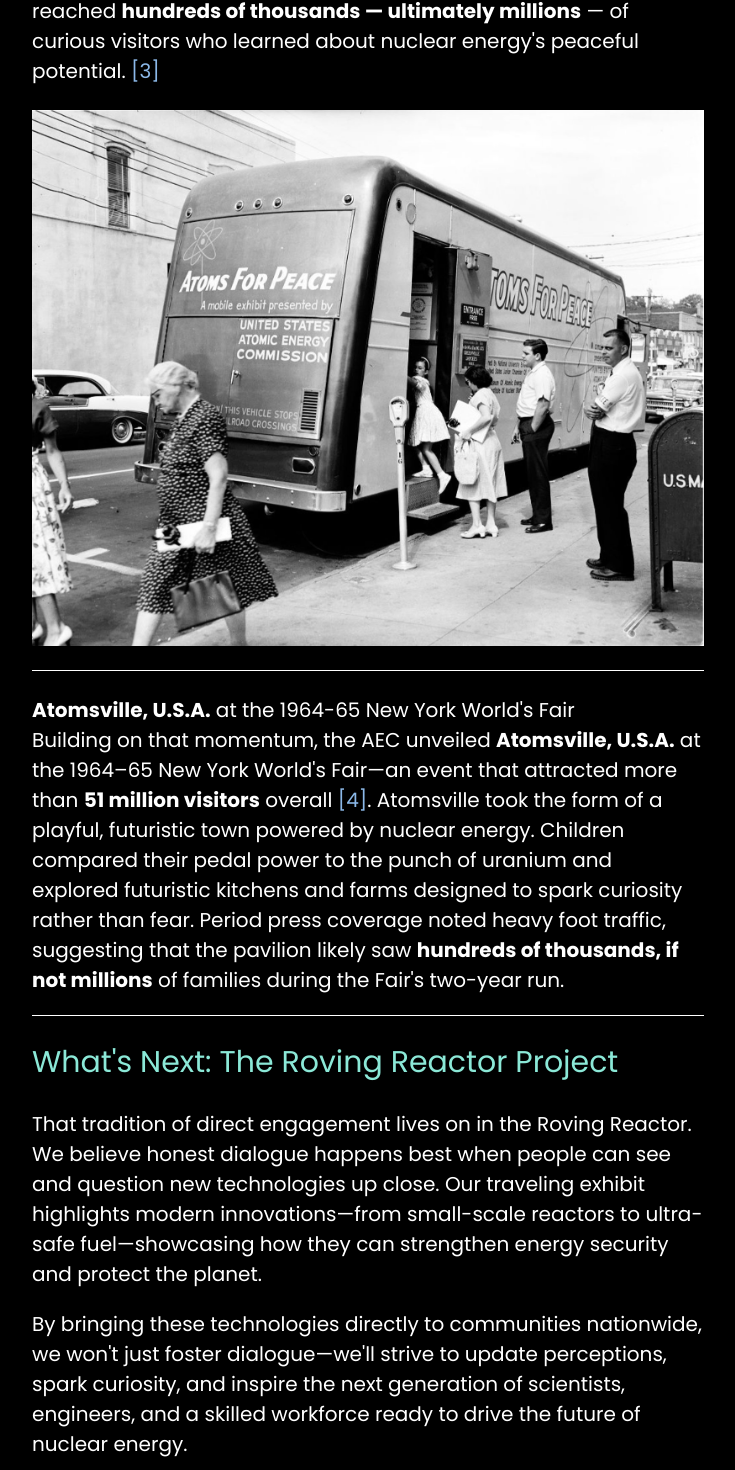
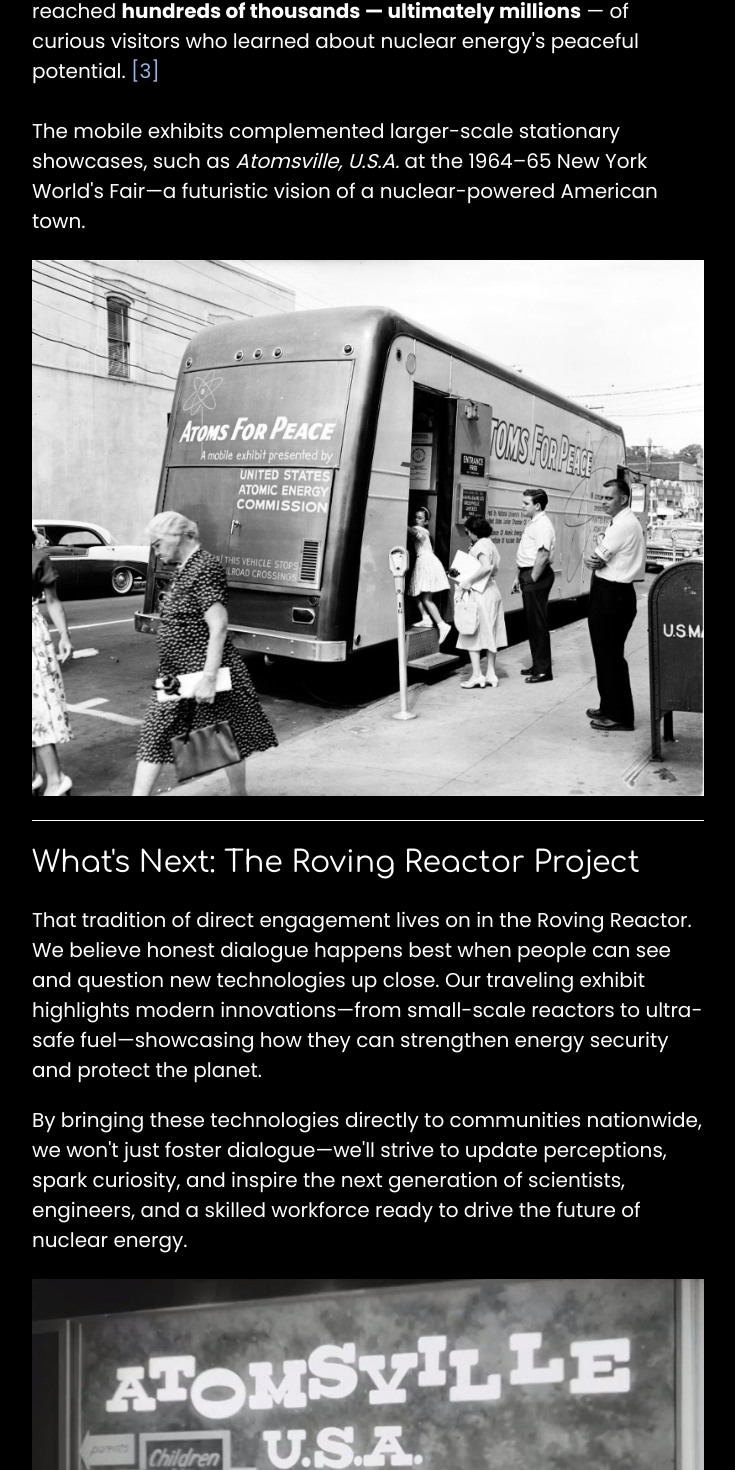
Before and after one commit to PhysicalPlant/rovingreactor_website, a Next.js app: page /legacy in a window 1280 px wide. Shown: the part 2692-4162 px from the top of the page, without its empty margins (0-735 px from the left). Built offline with nearby package versions, Linux system fonts and the light colour scheme; a web font is replaced by a local one.

Commit message:
Removing section with atomsville, usa

```diff
--- a/src/app/legacy/page.tsx
+++ b/src/app/legacy/page.tsx
@@ -83,15 +83,14 @@
               </li>
               <li className="my-6"><strong>This Atomic World</strong><br />A high-school lecture and demonstration tour that eventually deployed up to <strong>23 specially equipped vans</strong> across the country. Each mobile unit carried live demonstration gear (reactor models, Geiger counters, cloud chambers) to engage students with hands-on science. At the program's peak in the early-to-mid 1960s, it visited thousands of schools, reaching <strong>over a million students per year</strong> <a href="#this-atomic-world">[2]</a><br />
               </li>
-              <li><strong>Atoms for Peace</strong><br />An umbrella initiative that included traveling trailer exhibits in the U.S. and large-scale international showcases abroad. One such American trailer traveled to libraries and local fairs, featuring scaled models of reactors, interactive panels, and displays of atomic agriculture. Collectively, the AEC's Atoms for Peace projects reached <strong>hundreds of thousands — ultimately millions</strong> — of curious visitors who learned about nuclear energy's peaceful potential. <a href="#atoms-for-peace">[3]</a><br />
+              <li><strong>Atoms for Peace</strong><br />An umbrella initiative that included traveling trailer exhibits in the U.S. and large-scale international showcases abroad. One such American trailer traveled to libraries and local fairs, featuring scaled models of reactors, interactive panels, and displays of atomic agriculture. Collectively, the AEC's Atoms for Peace projects reached <strong>hundreds of thousands — ultimately millions</strong> — of curious visitors who learned about nuclear energy's peaceful potential. <a href="#atoms-for-peace">[3]</a><br /><br />The mobile exhibits complemented larger-scale stationary showcases, such as <em>Atomsville, U.S.A.</em> at the 1964–65 New York World's Fair—a futuristic vision of a nuclear-powered American town.
+
                 <img src="/img/atoms-for-peace-van.jpg" alt="Atoms for Peace" className="w-full h-auto my-6" />
               </li>
             </ol>
+
             <div className="border-t border-white pt-6">
-              <p className="text-white text-xl mb-6"><strong>Atomsville, U.S.A.</strong> at the 1964-65 New York World's Fair<br /> Building on that momentum, the AEC unveiled <strong>Atomsville, U.S.A.</strong> at the 1964–65 New York World's Fair—an event that attracted more than <strong>51 million visitors</strong> overall <a href="#atomsville">[4]</a>. Atomsville took the form of a playful, futuristic town powered by nuclear energy. Children compared their pedal power to the punch of uranium and explored futuristic kitchens and farms designed to spark curiosity rather than fear. Period press coverage noted heavy foot traffic, suggesting that the pavilion likely saw <strong>hundreds of thousands, if not millions</strong> of families during the Fair's two-year run.</p >
-            </div>
-            <div className="border-t border-white pt-6">
-              <h2 className="text-3xl text-white mb-6"><span className="text-[#8be8d7]">What's Next: The Roving Reactor Project</span></h2>
+              <h2 className="text-3xl text-white mb-6"><span>What's Next: The Roving Reactor Project</span></h2>
               <p className="text-white text-xl mb-6">
                 That tradition of direct engagement lives on in the Roving Reactor. We believe honest dialogue happens best when people can see and question new technologies up close. Our traveling exhibit highlights modern innovations—from small-scale reactors to ultra-safe fuel—showcasing how they can strengthen energy security and protect the planet.
               </p>
```
